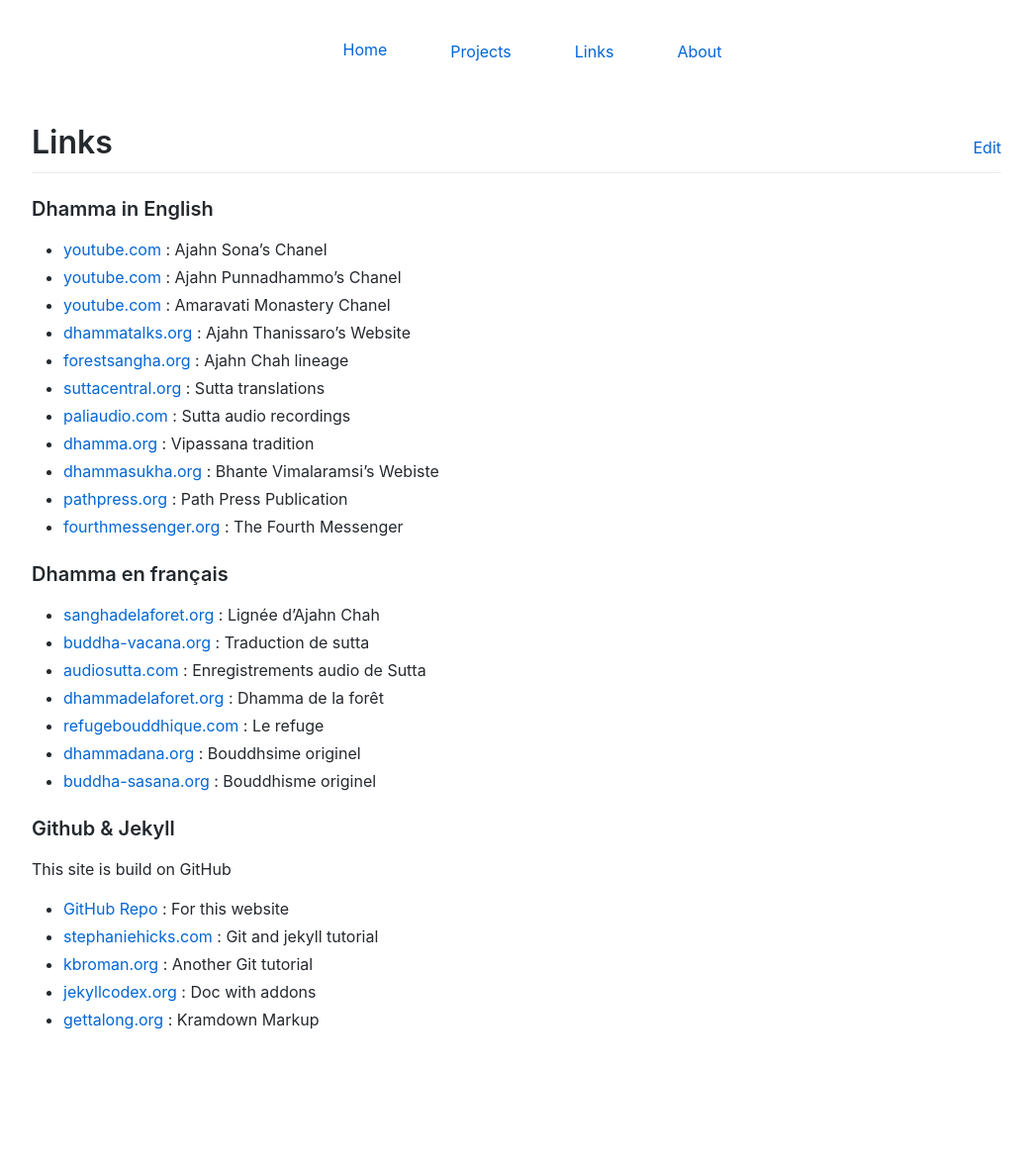
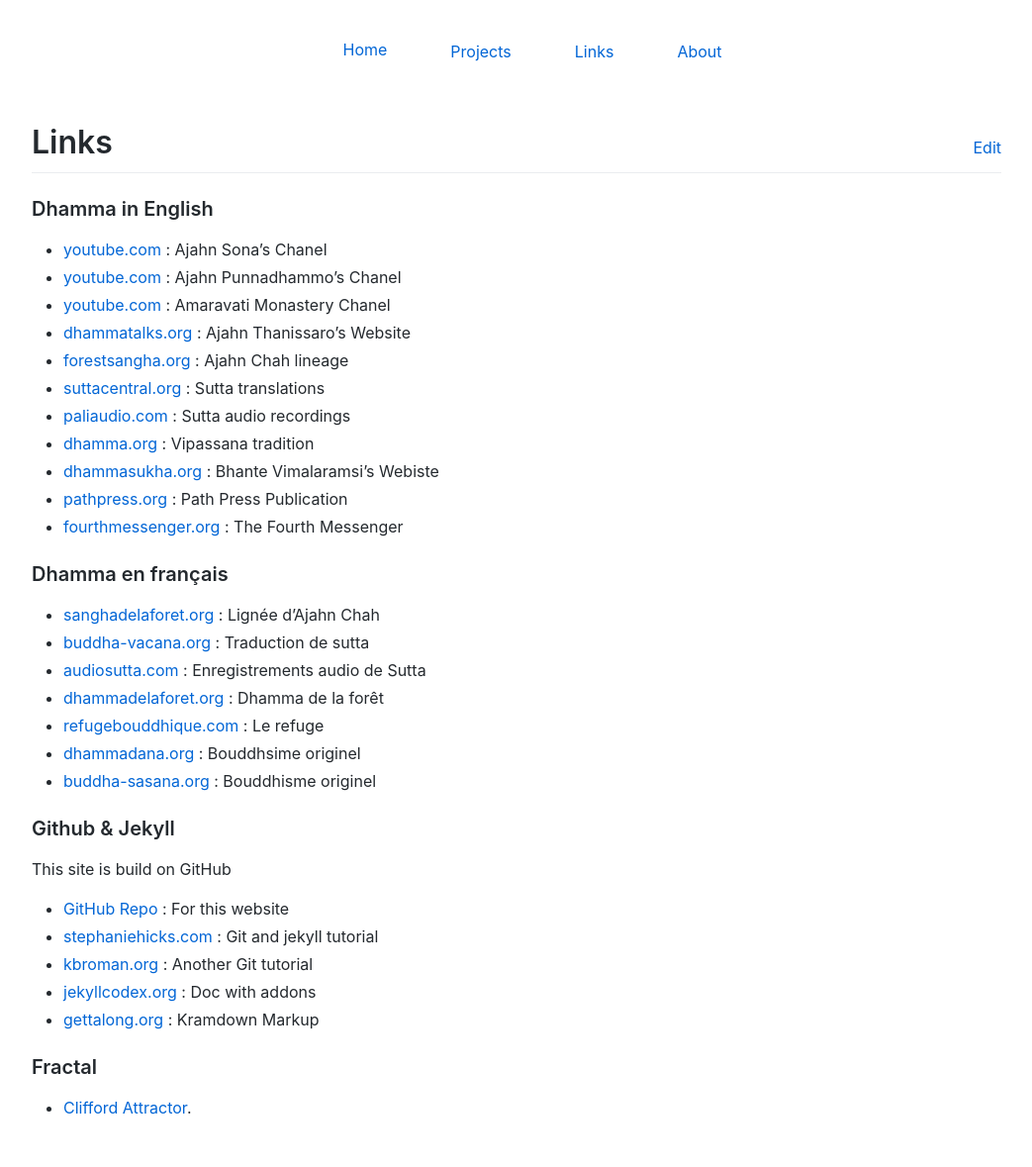
Before and after one commit to cittadhammo/old-personal-website, a Jekyll site: the page built from links.md, in a window 1280 px wide. Shown: the whole page at 99% size, without its empty margins (118-1161 px from the left). Built offline with Jekyll 4.4.1, drawn with Linux system fonts in a browser that asks for light colours; before the commit the page ends 1090 px from its top, so only the background shows below that.

Commit message:
Update links.md

```diff
--- a/links.md
+++ b/links.md
@@ -36,3 +36,7 @@ This site is build on GitHub
 - [kbroman.org](https://kbroman.org/github_tutorial/pages/init.html) : Another Git tutorial
 - [jekyllcodex.org](https://jekyllcodex.org/) : Doc with addons
 - [gettalong.org](https://kramdown.gettalong.org/quickref.html) : Kramdown Markup
+
+### Fractal
+
+- [Clifford Attractor](https://observablehq.com/@mbostock/clifford-attractor-iii?collection=@observablehq/webgl).
```
